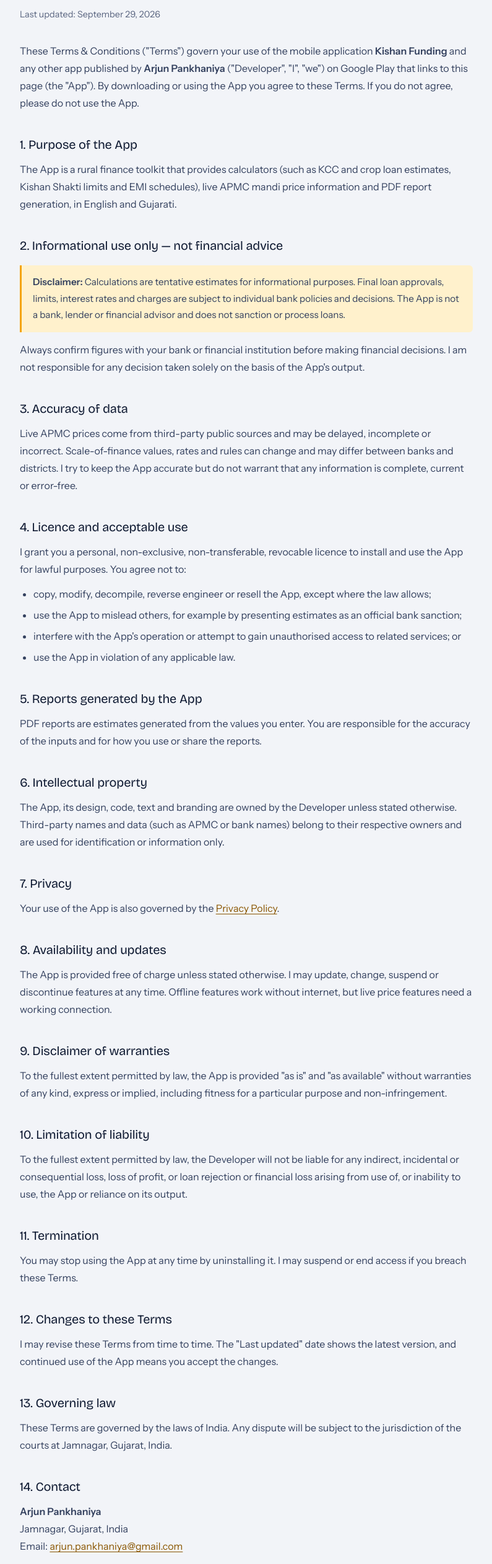
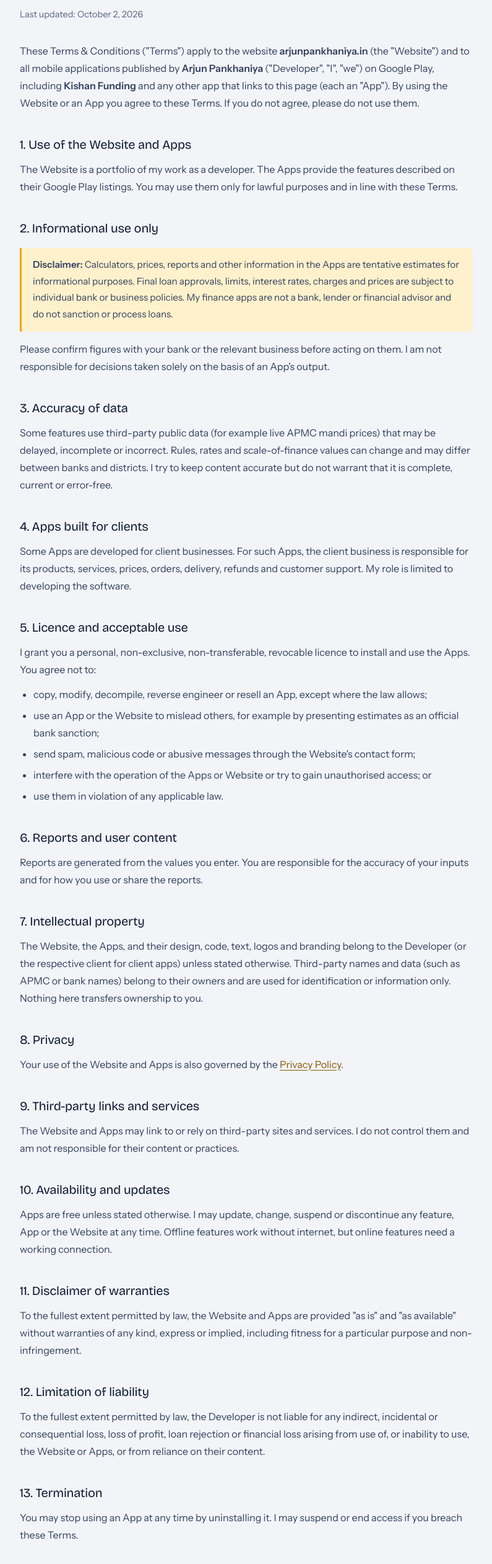
Before and after one commit to ArjunPankhaniya/arjunpankhaniya.github.io, a plain HTML site: page terms-and-conditions.html in a window 1280 px wide. Shown: the part 217-2740 px from the top of the page at 62% size, without its empty margins (242-1037 px from the left). Drawn offline with nearby package versions, Linux system fonts and the light colour scheme.

Commit message:
update privacy policy , terms and conditions

```diff
--- a/terms-and-conditions.html
+++ b/terms-and-conditions.html
@@ -4,7 +4,7 @@
 <meta charset="UTF-8">
 <meta name="viewport" content="width=device-width, initial-scale=1.0">
 <title>Terms &amp; Conditions — Arjun Pankhaniya</title>
-<meta name="description" content="Terms and Conditions for Kishan Funding and other apps by Arjun Pankhaniya.">
+<meta name="description" content="Terms and Conditions for the website and all apps by Arjun Pankhaniya.">
 <meta name="robots" content="index,follow">
 <link rel="icon" href="assets/img/favicon.ico">
 <link rel="preconnect" href="https://fonts.googleapis.com">
@@ -15,58 +15,64 @@
 <div class="lnav"><a href="index.html" class="logo" style="text-decoration:none">AP.</a><a href="index.html" class="back">← Back to Portfolio</a></div>
 <main class="lwrap">
 <h1>Terms &amp; Conditions</h1>
-<p class="upd">Last updated: September 29, 2026</p>
+<p class="upd">Last updated: October 2, 2026</p>
+<p>These Terms &amp; Conditions ("Terms") apply to the website <strong>arjunpankhaniya.in</strong> (the "Website") and to all mobile applications published by <strong>Arjun Pankhaniya</strong> ("Developer", "I", "we") on Google Play, including <strong>Kishan Funding</strong> and any other app that links to this page (each an "App"). By using the Website or an App you agree to these Terms. If you do not agree, please do not use them.</p>
 
-<p>These Terms &amp; Conditions ("Terms") govern your use of the mobile application <strong>Kishan Funding</strong> and any other app published by <strong>Arjun Pankhaniya</strong> ("Developer", "I", "we") on Google Play that links to this page (the "App"). By downloading or using the App you agree to these Terms. If you do not agree, please do not use the App.</p>
+<h2>1. Use of the Website and Apps</h2>
+<p>The Website is a portfolio of my work as a developer. The Apps provide the features described on their Google Play listings. You may use them only for lawful purposes and in line with these Terms.</p>
 
-<h2>1. Purpose of the App</h2>
-<p>The App is a rural finance toolkit that provides calculators (such as KCC and crop loan estimates, Kishan Shakti limits and EMI schedules), live APMC mandi price information and PDF report generation, in English and Gujarati.</p>
-
-<h2>2. Informational use only — not financial advice</h2>
-<div class="box"><strong>Disclaimer:</strong> Calculations are tentative estimates for informational purposes. Final loan approvals, limits, interest rates and charges are subject to individual bank policies and decisions. The App is not a bank, lender or financial advisor and does not sanction or process loans.</div>
-<p>Always confirm figures with your bank or financial institution before making financial decisions. I am not responsible for any decision taken solely on the basis of the App's output.</p>
+<h2>2. Informational use only</h2>
+<div class="box"><strong>Disclaimer:</strong> Calculators, prices, reports and other information in the Apps are tentative estimates for informational purposes. Final loan approvals, limits, interest rates, charges and prices are subject to individual bank or business policies. My finance apps are not a bank, lender or financial advisor and do not sanction or process loans.</div>
+<p>Please confirm figures with your bank or the relevant business before acting on them. I am not responsible for decisions taken solely on the basis of an App's output.</p>
 
 <h2>3. Accuracy of data</h2>
-<p>Live APMC prices come from third-party public sources and may be delayed, incomplete or incorrect. Scale-of-finance values, rates and rules can change and may differ between banks and districts. I try to keep the App accurate but do not warrant that any information is complete, current or error-free.</p>
+<p>Some features use third-party public data (for example live APMC mandi prices) that may be delayed, incomplete or incorrect. Rules, rates and scale-of-finance values can change and may differ between banks and districts. I try to keep content accurate but do not warrant that it is complete, current or error-free.</p>
 
-<h2>4. Licence and acceptable use</h2>
-<p>I grant you a personal, non-exclusive, non-transferable, revocable licence to install and use the App for lawful purposes. You agree not to:</p>
+<h2>4. Apps built for clients</h2>
+<p>Some Apps are developed for client businesses. For such Apps, the client business is responsible for its products, services, prices, orders, delivery, refunds and customer support. My role is limited to developing the software.</p>
+
+<h2>5. Licence and acceptable use</h2>
+<p>I grant you a personal, non-exclusive, non-transferable, revocable licence to install and use the Apps. You agree not to:</p>
 <ul>
-  <li>copy, modify, decompile, reverse engineer or resell the App, except where the law allows;</li>
-  <li>use the App to mislead others, for example by presenting estimates as an official bank sanction;</li>
-  <li>interfere with the App's operation or attempt to gain unauthorised access to related services; or</li>
-  <li>use the App in violation of any applicable law.</li>
+  <li>copy, modify, decompile, reverse engineer or resell an App, except where the law allows;</li>
+  <li>use an App or the Website to mislead others, for example by presenting estimates as an official bank sanction;</li>
+  <li>send spam, malicious code or abusive messages through the Website's contact form;</li>
+  <li>interfere with the operation of the Apps or Website or try to gain unauthorised access; or</li>
+  <li>use them in violation of any applicable law.</li>
 </ul>
 
-<h2>5. Reports generated by the App</h2>
-<p>PDF reports are estimates generated from the values you enter. You are responsible for the accuracy of the inputs and for how you use or share the reports.</p>
+<h2>6. Reports and user content</h2>
+<p>Reports are generated from the values you enter. You are responsible for the accuracy of your inputs and for how you use or share the reports.</p>
 
-<h2>6. Intellectual property</h2>
-<p>The App, its design, code, text and branding are owned by the Developer unless stated otherwise. Third-party names and data (such as APMC or bank names) belong to their respective owners and are used for identification or information only.</p>
+<h2>7. Intellectual property</h2>
+<p>The Website, the Apps, and their design, code, text, logos and branding belong to the Developer (or the respective client for client apps) unless stated otherwise. Third-party names and data (such as APMC or bank names) belong to their owners and are used for identification or information only. Nothing here transfers ownership to you.</p>
 
-<h2>7. Privacy</h2>
-<p>Your use of the App is also governed by the <a href="privacy-policy.html">Privacy Policy</a>.</p>
+<h2>8. Privacy</h2>
+<p>Your use of the Website and Apps is also governed by the <a href="privacy-policy.html">Privacy Policy</a>.</p>
 
-<h2>8. Availability and updates</h2>
-<p>The App is provided free of charge unless stated otherwise. I may update, change, suspend or discontinue features at any time. Offline features work without internet, but live price features need a working connection.</p>
+<h2>9. Third-party links and services</h2>
+<p>The Website and Apps may link to or rely on third-party sites and services. I do not control them and am not responsible for their content or practices.</p>
 
-<h2>9. Disclaimer of warranties</h2>
-<p>To the fullest extent permitted by law, the App is provided "as is" and "as available" without warranties of any kind, express or implied, including fitness for a particular purpose and non-infringement.</p>
+<h2>10. Availability and updates</h2>
+<p>Apps are free unless stated otherwise. I may update, change, suspend or discontinue any feature, App or the Website at any time. Offline features work without internet, but online features need a working connection.</p>
 
-<h2>10. Limitation of liability</h2>
-<p>To the fullest extent permitted by law, the Developer will not be liable for any indirect, incidental or consequential loss, loss of profit, or loan rejection or financial loss arising from use of, or inability to use, the App or reliance on its output.</p>
+<h2>11. Disclaimer of warranties</h2>
+<p>To the fullest extent permitted by law, the Website and Apps are provided "as is" and "as available" without warranties of any kind, express or implied, including fitness for a particular purpose and non-infringement.</p>
 
-<h2>11. Termination</h2>
-<p>You may stop using the App at any time by uninstalling it. I may suspend or end access if you breach these Terms.</p>
+<h2>12. Limitation of liability</h2>
+<p>To the fullest extent permitted by law, the Developer is not liable for any indirect, incidental or consequential loss, loss of profit, loan rejection or financial loss arising from use of, or inability to use, the Website or Apps, or from reliance on their content.</p>
 
-<h2>12. Changes to these Terms</h2>
-<p>I may revise these Terms from time to time. The "Last updated" date shows the latest version, and continued use of the App means you accept the changes.</p>
+<h2>13. Termination</h2>
+<p>You may stop using an App at any time by uninstalling it. I may suspend or end access if you breach these Terms.</p>
 
-<h2>13. Governing law</h2>
-<p>These Terms are governed by the laws of India. Any dispute will be subject to the jurisdiction of the courts at Jamnagar, Gujarat, India.</p>
+<h2>14. Changes to these Terms</h2>
+<p>I may revise these Terms from time to time. The "Last updated" date shows the latest version. Continued use means you accept the changes.</p>
 
-<h2>14. Contact</h2>
-<p><strong>Arjun Pankhaniya</strong><br>Jamnagar, Gujarat, India<br>Email: <a href="mailto:arjun.pankhaniya@gmail.com">arjun.pankhaniya@gmail.com</a></p>
+<h2>15. Governing law</h2>
+<p>These Terms are governed by the laws of India. Any dispute is subject to the jurisdiction of the courts at Jamnagar, Gujarat, India.</p>
+
+<h2>16. Contact</h2>
+<p><strong>Arjun Pankhaniya</strong><br>Jamnagar, Gujarat, India<br>Email: <a href="mailto:arjun.pankhaniya@gmail.com">arjun.pankhaniya@gmail.com</a><br>Website: <a href="https://arjunpankhaniya.in">arjunpankhaniya.in</a></p>
 </main>
 <div class="lfoot"><span>© 2026 Arjun Pankhaniya · Jamnagar, India</span><div><a href="privacy-policy.html">Privacy Policy</a><a href="terms-and-conditions.html">Terms &amp; Conditions</a></div></div>
 </body>
```
Also changed, not shown: privacy-policy.html (+49 -32 lines).
